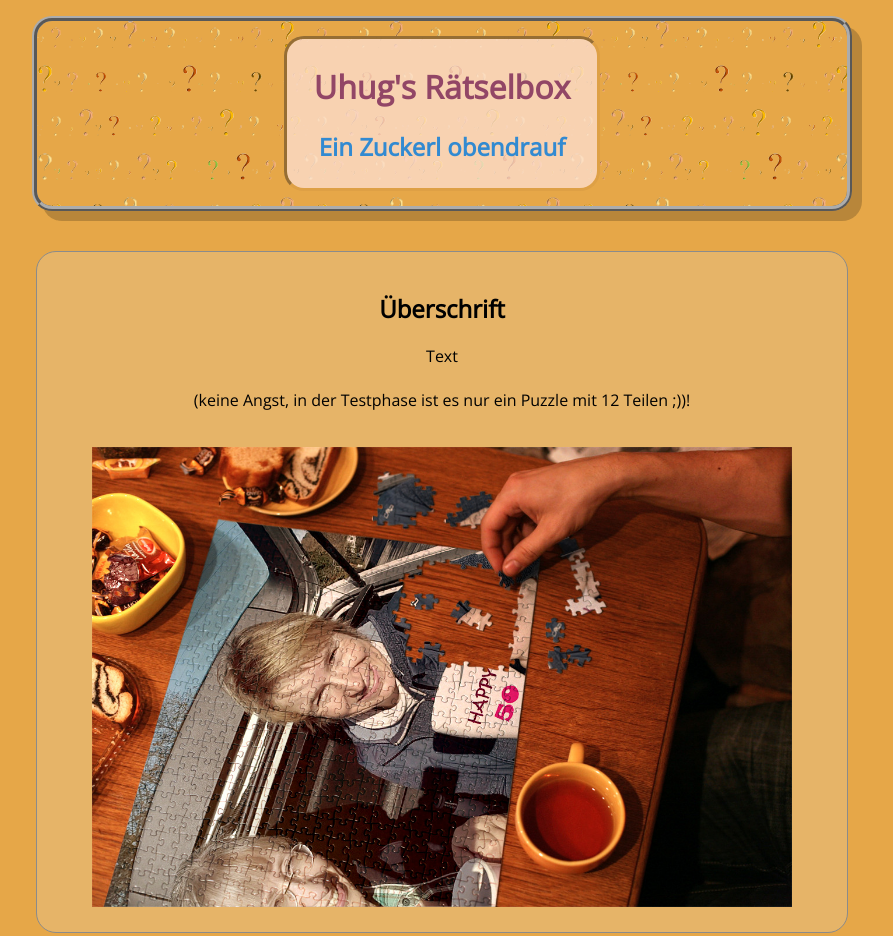
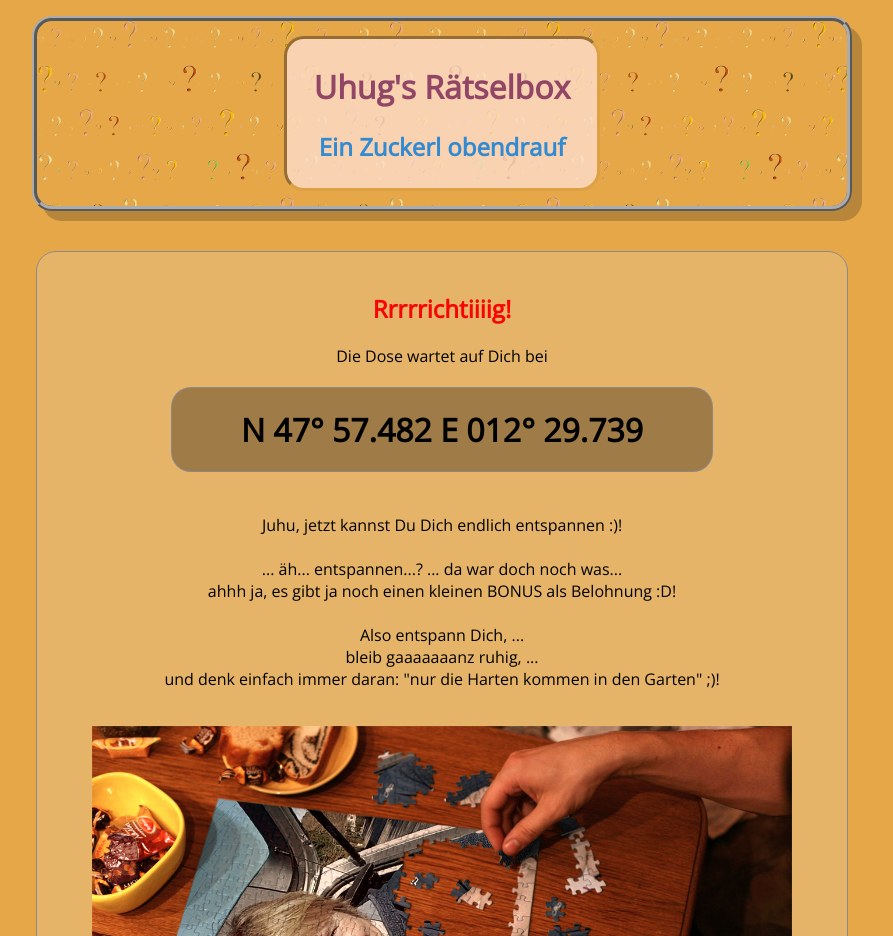
Before and after one commit to Generian/GDuhug, a website: page web/pages/bonus.html in a window 1280 px wide. Shown: the top 936 px of the page, without its empty margins (198-1091 px from the left). Drawn offline with nearby package versions, Linux system fonts and the light colour scheme.

Commit message:
bonusseite

```diff
--- a/web/pages/bonus.html
+++ b/web/pages/bonus.html
@@ -26,18 +26,22 @@
      </div>
      <div class="textBox">
 
-        <h2>Überschrift</h2>
-            <p>Text<br><br>(keine Angst, in der Testphase ist es nur ein Puzzle mit 12 Teilen ;))!</p>
+        <h2 class="pred">Rrrrrichtiiiig!        </h2>
+            <p>Die Dose wartet auf Dich bei </p>
+            <strong ><h1 class="textBoxinside">N 47° 57.482 E 012° 29.739 </h1>
+            </strong><br>Juhu, jetzt kannst Du Dich endlich entspannen :)! <br><br>... äh... entspannen...? ... da war doch noch was...<br> ahhh ja, es gibt ja noch einen kleinen BONUS als Belohnung :D!<br><br>
+            Also entspann Dich, ... <br>bleib gaaaaaaanz ruhig, ... <br>und denk einfach immer daran: "nur die Harten kommen in den Garten" ;)!</p>
         <div>
             <a href="https://www.jigidi.com/solve/bxcrp8zv/kaffee-im-kofferraum-puzzle-2/?utm_source=em"  target="_blank">
             <img alt="Puzzle2" src="/assets/Kaffee_im_Kofferraum_50.jpg" /></a>
 
             <!-- hier der eigentliche Link mit 425 Teilen
             "https://www.jigidi.com/solve/8x39jefq/kaffee-im-kofferraum-puzzle-2/?utm_source=em" -->
+            <p>(keine Angst, in der Testphase ist es nur ein Puzzle mit 12 Teilen ;))!</p>
         </div>
 
       </div>
-
+<!--
      <div class="passwortBox">
        <form id="passwordForm">
         <label for="password">Lösungswort:</label><br />
@@ -46,12 +50,12 @@
         <input type="submit" value=" prüfen " />
        </form>
      </div>
-
+-->
      <!-- checkPassword(this) -->
 
      <div class="hint_container">
        <img id="hint_icon" alt="Hint" title="Neiiiin, nicht schon wieder!" src="/assets/hint.png" />
-       <p id="hint" class="hint">ENDE!</p>
+       <p id="hint" class="hint">DAS IST DAS ENDE!</p>
      </div>
 
      <script src="/js/scripts.js"></script></div>
--- a/web/public/css/styles.css
+++ b/web/public/css/styles.css
@@ -98,6 +98,10 @@ ol {
 .letsbake {
   color: rgb(255, 153, 204);
   font-size: xx-large;
+}
+
+.pred {
+  color: rgb(248, 4, 4);
 }
 
 .pdubraun {
```
